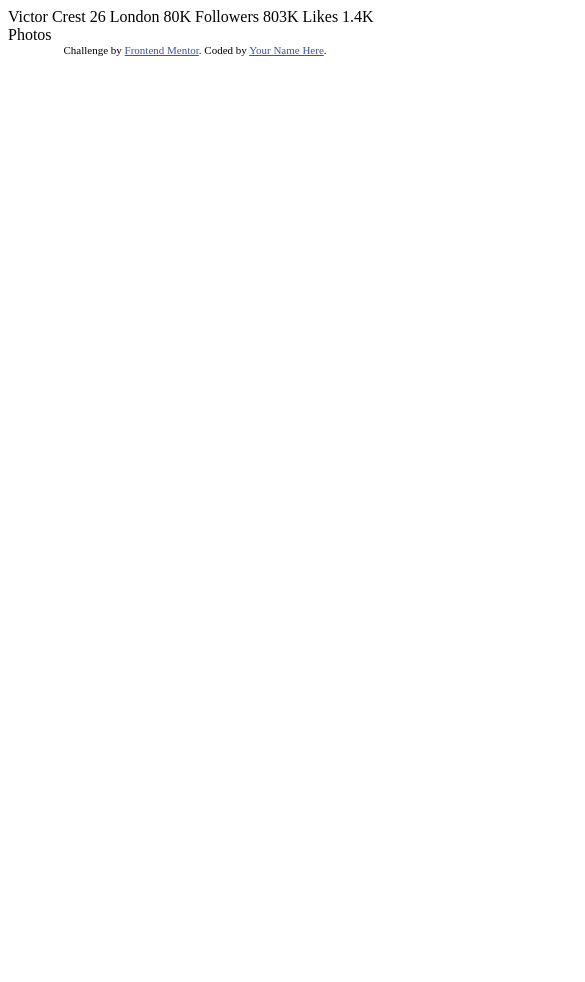
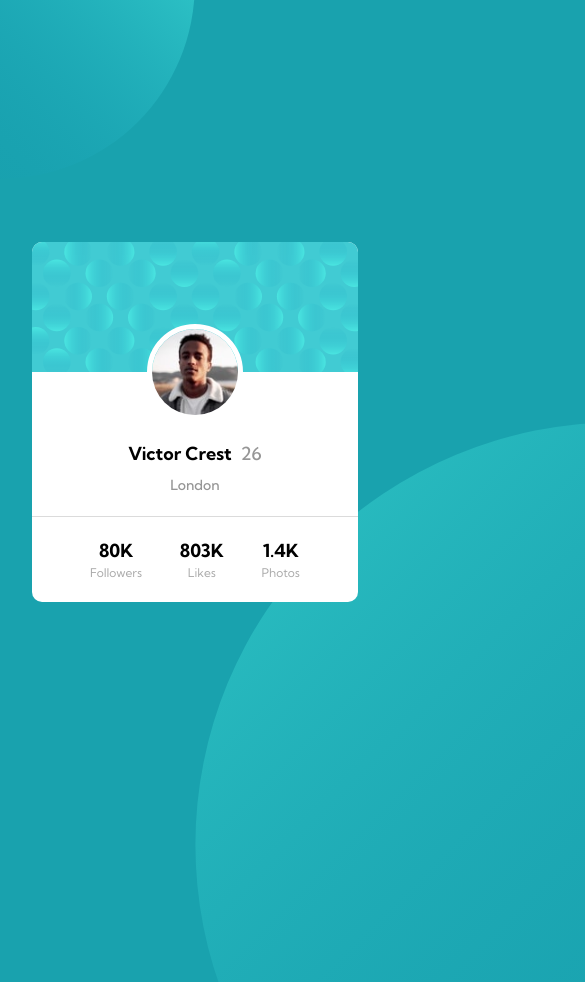
Before and after one commit to JimTK16/profile-card-component, a plain HTML site: page index.html in a window 390 px wide. Shown: the whole page, 585 px wide, since content can reach past the window. Before the commit the page ends 844 px from the top, so only its background shows below. Drawn offline with Linux system fonts and the light colour scheme.

Commit message:
add mobile and desktop view

```diff
--- a/index.html
+++ b/index.html
@@ -1,35 +1,48 @@
 <!DOCTYPE html>
 <html lang="en">
-<head>
-  <meta charset="UTF-8">
-  <meta name="viewport" content="width=device-width, initial-scale=1.0"> <!-- displays site properly based on user's device -->
+  <head>
+    <meta charset="UTF-8" />
+    <meta name="viewport" content="width=device-width, initial-scale=1.0" />
+    <link rel="stylesheet" href="style.css" />
+    <title>Profile card component</title>
+  </head>
+  <body>
+    <main class="main">
+      <div class="header">
+        <div class="img-wrapper">
+          <img
+            src="images/bg-pattern-card.svg"
+            alt="cyan bubles"
+            width="350"
+            height="140"
+            class="card-bg"
+          />
+          <img
+            src="images/image-victor.jpg"
+            alt="Victor Crest Profile Picture"
+            width="96"
+            height="96"
+            class="user-img"
+          />
+        </div>
 
-  <link rel="icon" type="image/png" sizes="32x32" href="./images/favicon-32x32.png">
-
-  <title>Frontend Mentor | Profile card component</title>
-
-  <!-- Feel free to remove these styles or customise in your own stylesheet 👍 -->
-  <style>
-    .attribution { font-size: 11px; text-align: center; }
-    .attribution a { color: hsl(228, 45%, 44%); }
-  </style>
-</head>
-<body>
-  Victor Crest
-  26
-  London
-
-  80K
-  Followers
-
-  803K
-  Likes
-
-  1.4K
-  Photos
-  <div class="attribution">
-    Challenge by <a href="https://www.frontendmentor.io?ref=challenge" target="_blank">Frontend Mentor</a>.
-    Coded by <a href="#">Your Name Here</a>.
-  </div>
-</body>
+        <h1 class="user-name">Victor Crest <span class="user-age">26</span></h1>
+        <small class="user-location">London</small>
+      </div>
+      <div class="statistics">
+        <div class="stat-wrapper">
+          <h2 class="stat-value">80K</h2>
+          <small class="stat-type">Followers</small>
+        </div>
+        <div class="stat-wrapper">
+          <h2 class="stat-value">803K</h2>
+          <small class="stat-type">Likes</small>
+        </div>
+        <div class="stat-wrapper">
+          <h2 class="stat-value">1.4K</h2>
+          <small class="stat-type">Photos</small>
+        </div>
+      </div>
+    </main>
+  </body>
 </html>
--- a/style.css
+++ b/style.css
@@ -1,5 +1,143 @@
 @import url("https://fonts.googleapis.com/css2?family=Kumbh+Sans:wght@200;300;400;500;600;700&display=swap");
+
+* {
+  box-sizing: border-box;
+  padding: 0;
+  margin: 0;
+}
+
+img,
+svg {
+  display: block;
+  max-width: 100%;
+}
+
+html {
+  font-size: 62.5%;
+}
+
+:root {
+  --cyan: hsl(185, 75%, 39%);
+  --dark-saturated-blue: hsl(229, 23%, 23%);
+  --dark-grayish-blue: hsl(227, 10%, 46%);
+  --dark-gray: hsl(0, 0%, 59%);
+}
 
 body {
   font-family: "Kumbh Sans", sans-serif;
+  display: grid;
+  place-content: center;
+  min-height: 100svh;
+  line-height: 1.5;
+  background-color: var(--cyan);
+  position: relative;
+  overflow-x: hidden;
 }
+
+body::before {
+  content: "";
+  position: absolute;
+  background-image: url(images/bg-pattern-top.svg);
+  background-repeat: no-repeat;
+  inset: 0;
+  background-size: contain;
+  transform: translateX(-50%) translateY(-25%);
+}
+
+body::after {
+  content: "";
+  position: absolute;
+  background-image: url(images/bg-pattern-bottom.svg);
+  background-repeat: no-repeat;
+  inset: 0;
+  background-size: cover;
+  transform: translate(50%, 50%);
+  z-index: -1;
+}
+
+.main {
+  margin: 0 auto;
+  width: clamp(32.5rem, 31.268rem + 3.286vw, 36rem);
+  border-radius: 1rem;
+  background-color: white;
+  overflow: hidden;
+  z-index: 1;
+}
+
+.header {
+  display: flex;
+  flex-direction: column;
+  row-gap: 0.8rem;
+  align-items: center;
+  margin-block-end: 2rem;
+}
+
+.img-wrapper {
+  width: 100%;
+  position: relative;
+  margin-block-end: 6rem;
+}
+
+.card-bg {
+  width: 100%;
+  height: auto;
+}
+
+.user-img {
+  border-radius: 50%;
+  border: 5px solid white;
+  position: absolute;
+  left: 50%;
+  transform: translateX(-50%) translateY(-50%);
+}
+
+.user-name {
+  font-size: 1.8rem;
+  font-weight: 700;
+}
+
+.user-age {
+  font-weight: 500;
+  color: var(--dark-gray);
+  margin-inline-start: 0.5rem;
+}
+
+.user-location {
+  font-size: 1.4rem;
+  font-weight: 500;
+  color: var(--dark-gray);
+}
+
+.statistics {
+  display: flex;
+  justify-content: space-evenly;
+  column-gap: 2rem;
+  padding: 2rem 4rem;
+  border-top: 1px solid #aaaaaa6b;
+}
+
+.stat-wrapper {
+  text-align: center;
+}
+
+.stat-value {
+  font-size: 1.8rem;
+}
+
+.stat-type {
+  font-size: 1.2rem;
+  color: #aaa;
+}
+
+@media screen and (min-width: 1440px) {
+  body::before {
+    background-size: contain;
+    transform: translateX(0) translateY(-50%);
+  }
+
+  body::after {
+    background-size: auto;
+    transform: translate(50%, 50%);
+    z-index: -1;
+  }
+}
```
Also changed, not shown: 2 other files.
